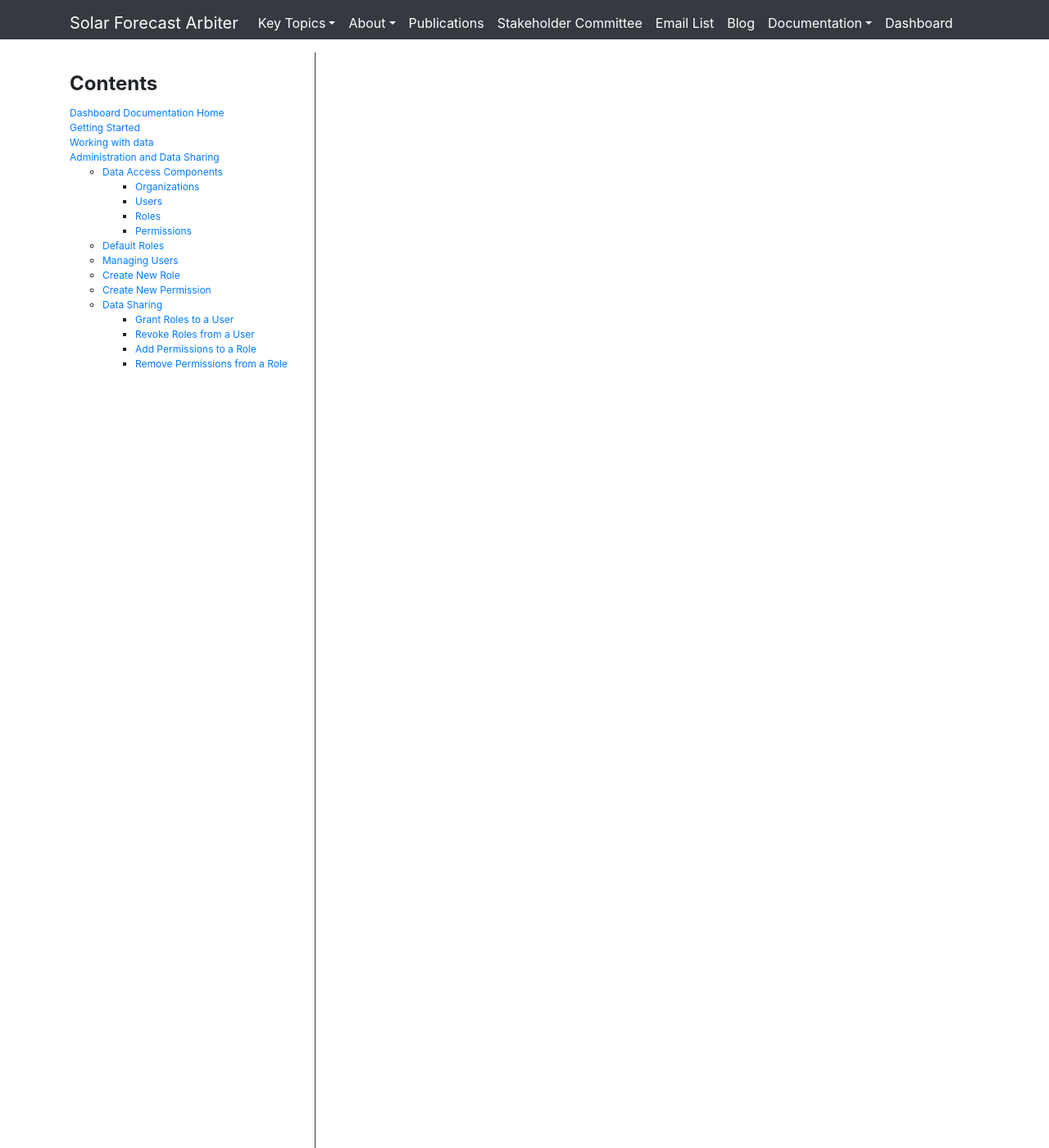
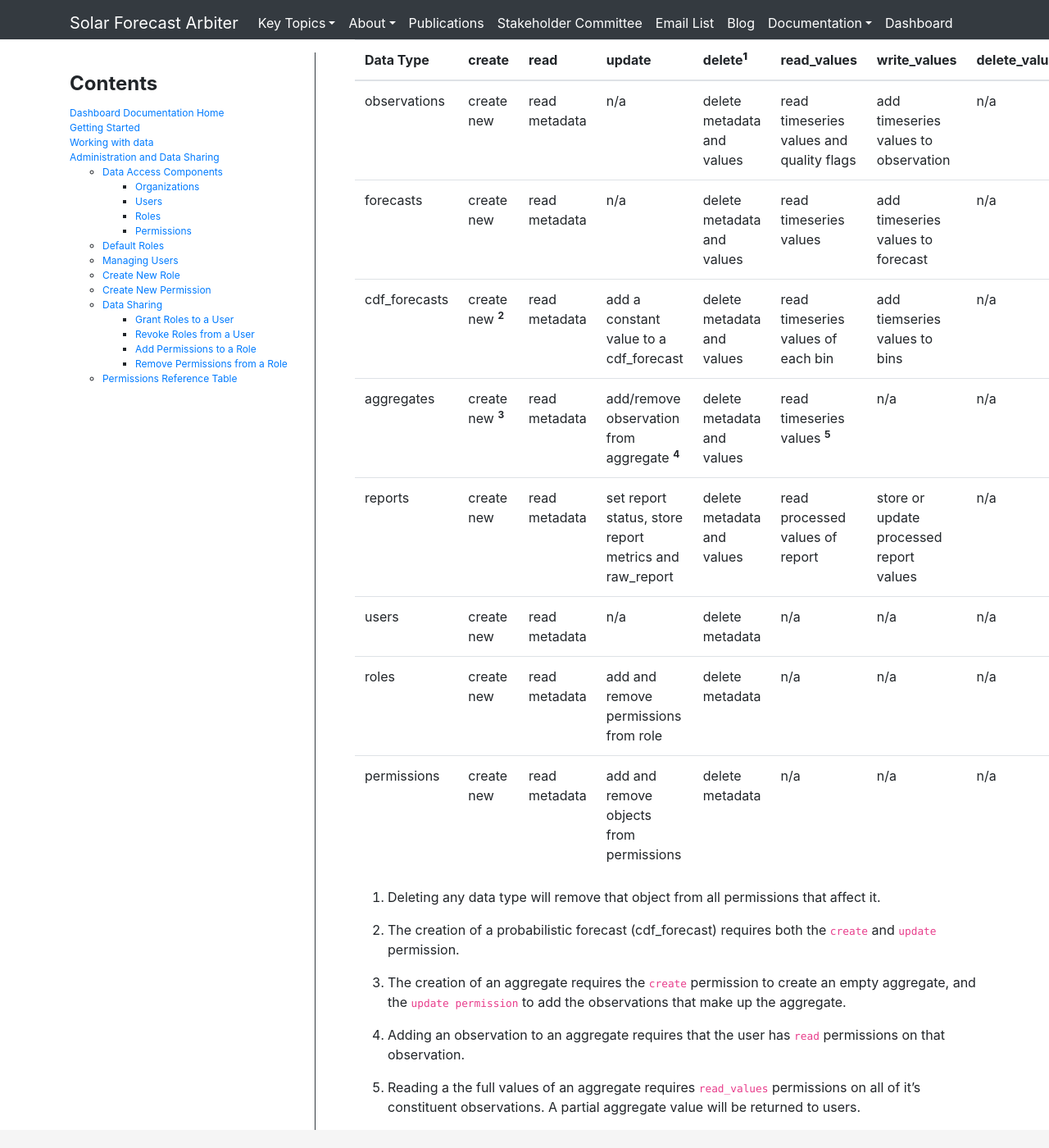
Before and after one commit to SolarArbiter/SolarArbiter.github.io, a Jekyll site: the page built from documentation/dashboard/administration.md, in a window 1280 px wide and 1400 px high, scrolled down 9188 px. Shown: the whole window at 82% size. Built offline with Jekyll 4.4.1, drawn with Linux system fonts in a browser that asks for light colours; some of the changed text lies outside the part shown.

Commit message:
add permissions table closes #98

```diff
--- a/_includes/dashboard_admin_sidebar.html
+++ b/_includes/dashboard_admin_sidebar.html
@@ -24,6 +24,7 @@
           <li><a href="#add-permissions-to-a-role">Add Permissions to a Role</a></li>
           <li><a href="#remove-permissions-from-a-role">Remove Permissions from a Role</a></li>
       </ul>
+    <li><a href="#permissions-reference-table">Permissions Reference Table</a></li>
   </ul>
 </ul>
 </div>
--- a/documentation/dashboard/administration.md
+++ b/documentation/dashboard/administration.md
@@ -252,3 +252,42 @@ currently shared with a user outside the organization.
 2.  Locate the Permission to revoke in the table and click the *remove* link in
     the far right column. You will be presented with a confirmation page before
     the permission is removed from a role.
+
+
+Permissions Reference Table
+---------------------------
+{: .anchor}
+
+This table gives a brief description of the effect of each type of permission
+on each data type. In certain circumstances, a combination of permissions
+may be necessary to perform a particular action.
+
+
+|Data Type|create|read|update|delete<sup><b>1</b></sup>|read_values|write_values|delete_values|grant|revoke|
+|---------|------|----|------|------|-----------|------------|-------------|-----|------|
+|observations|create new|read metadata|n/a|delete metadata and values|read timeseries values and quality flags|add timeseries values to observation|n/a|n/a|n/a|
+|forecasts|create new|read metadata|n/a|delete metadata and values|read timeseries values|add timeseries values to forecast|n/a|n/a|n/a|
+|cdf_forecasts|create new <sup><b>2</b></sup>|read metadata|add a constant value to a cdf_forecast|delete metadata and values|read timeseries values of each bin |add tiemseries values to bins|n/a|n/a|n/a|
+|aggregates|create new <sup><b>3</b></sup>|read metadata|add/remove observation from aggregate <sup><b>4</b></sup>|delete metadata and values|read timeseries values <sup><b>5</b></sup> |n/a|n/a|n/a|n/a|
+|reports|create new|read metadata|set report status, store report metrics and raw_report|delete metadata and values|read processed values of report|store or update processed report values|n/a|n/a|n/a|
+|users|create new|read metadata|n/a|delete metadata|n/a|n/a|n/a|n/a|n/a|
+|roles|create new|read metadata|add and remove permissions from role|delete metadata|n/a|n/a|n/a|add role to user|remove role from user|
+|permissions|create new|read metadata|add and remove objects from permissions|delete metadata|n/a|n/a|n/a|n/a|n/a|
+{: .table}
+
+1. Deleting any data type will remove that object from all permissions
+   that affect it.
+
+2. The creation of a probabilistic forecast (cdf_forecast) requires
+   both the `create` and `update` permission.
+
+3. The creation of an aggregate requires the `create` permission to
+   create an empty aggregate, and the `update permission` to add the observations that
+   make up the aggregate.
+
+4. Adding an observation to an aggregate requires that the user has
+   `read` permissions on that observation.
+
+5. Reading a the full values of an aggregate requires `read_values`
+   permissions on all of it's constituent observations. A partial aggregate value will
+   be returned to users.
```
